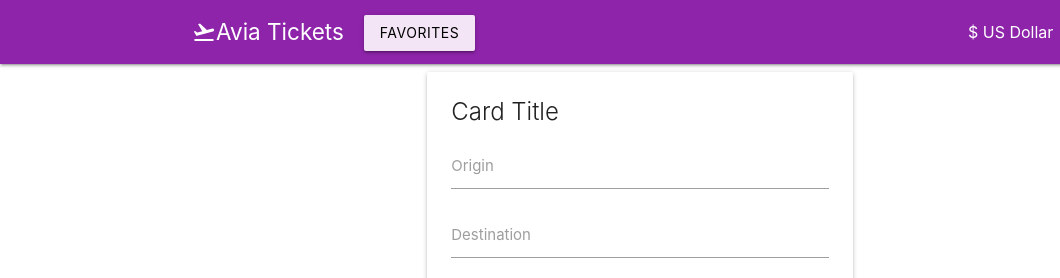
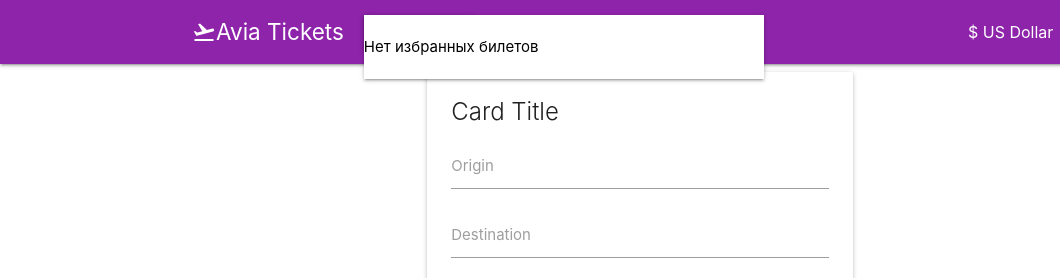
Before and after one commit to DUK97/avia_tickets, a website built with webpack: page dist/index.html in a window 1280 px wide. Both pictures are taken after a click on the link "FAVORITES". Shown: the top 278 px of the page, 0-1060 px from the left. Built offline with nearby package versions, Linux system fonts and the light colour scheme; some packages are replaced by stand-ins of ours; no server answers.

Commit message:
dist updated

```diff
--- a/dist/index.html
+++ b/dist/index.html
@@ -10,7 +10,7 @@
     />
 
     <title>Document</title>
-  <script defer src="polyfill.af25b84f326b653a5257.js"></script><script defer src="app.af25b84f326b653a5257.js"></script><link href="./style.css" rel="stylesheet"></head>
+  <script defer src="polyfill.f2ec6c76ecc650f677f3.js"></script><script defer src="app.f2ec6c76ecc650f677f3.js"></script><link href="./style.css" rel="stylesheet"></head>
   <body>
     <nav class="header purple darken-1">
       <div class="nav-wrapper">
@@ -29,7 +29,9 @@
             >
 
             <!-- Dropdown Structure -->
-            <div id="dropdown1" class="dropdown-content"></div>
+            <div id="dropdown1" class="dropdown-content">
+              Нет избранных билетов
+            </div>
           </div>
           <ul id="nav-mobile" class="right hide-on-med-and-down ml-auto">
             <li>
```
